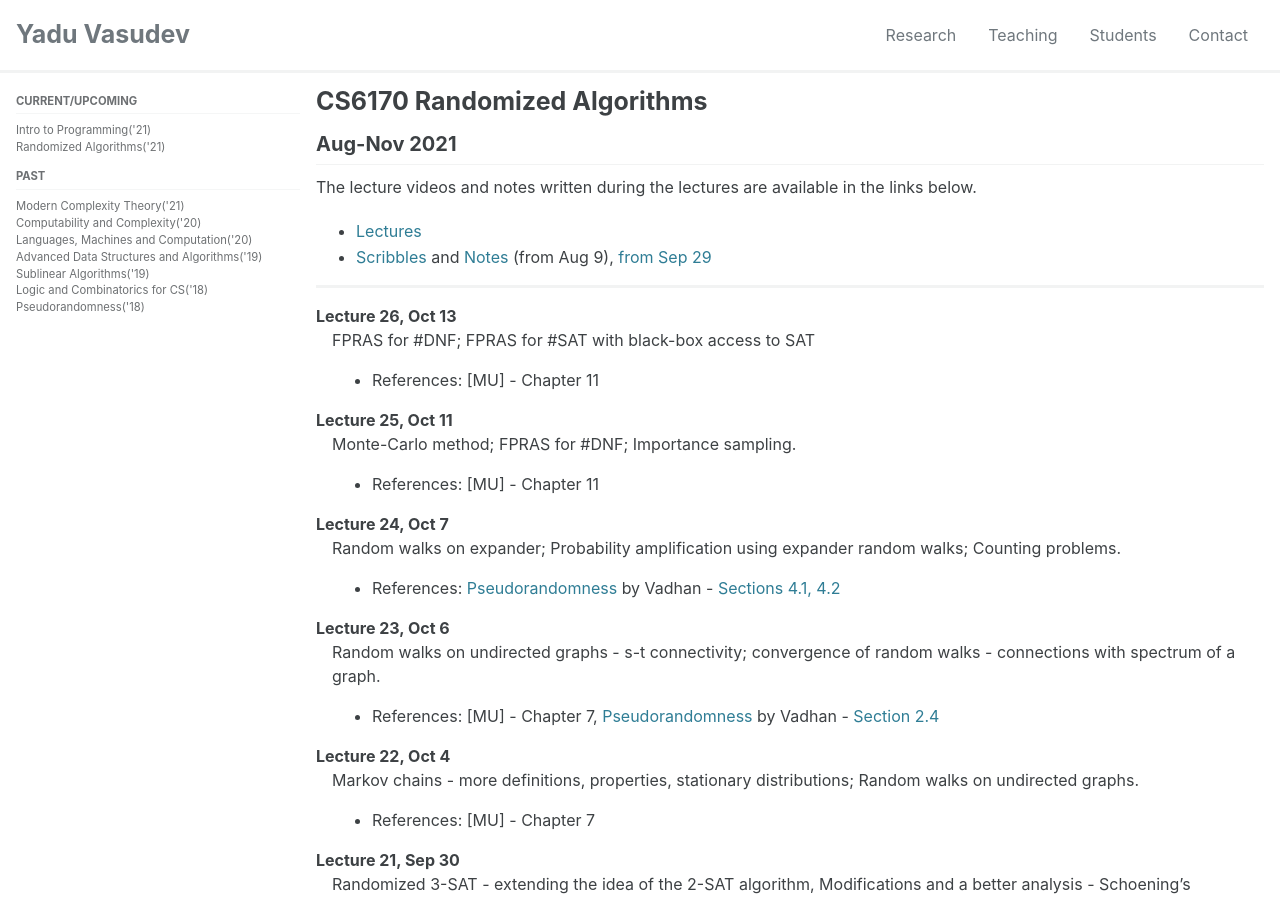
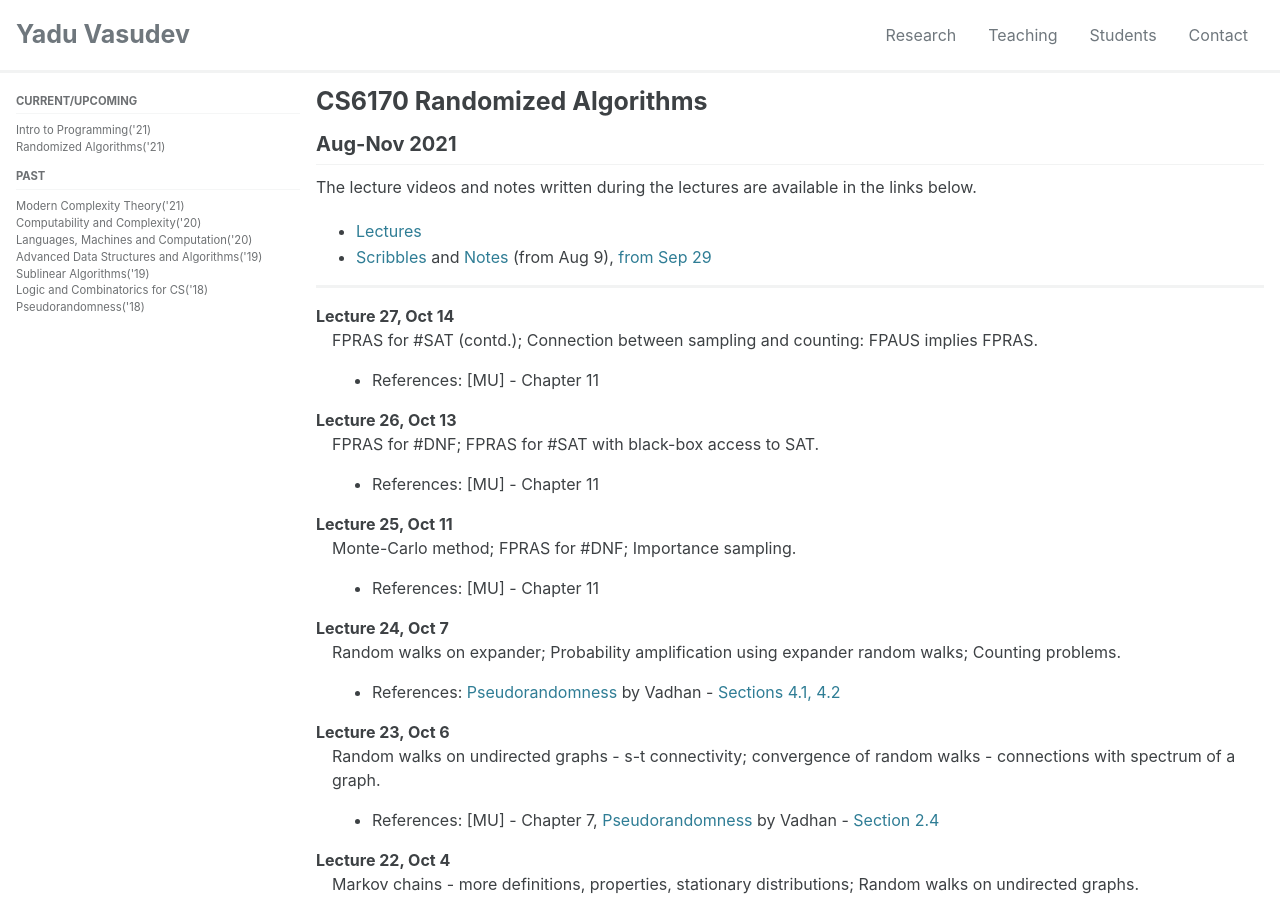
Before and after one commit to yaduvasudev/yaduvasudev.github.io, a Jekyll site: the page built from _pages/6170-21-lectures.md, in a window 1280 px wide and 900 px high. Built offline with Jekyll 4.4.1, drawn with Linux system fonts in a browser that asks for light colours; cached includes are drawn as plain includes; formulas are drawn with MathJax 3.

Commit message:
Update 6170-21-lectures.md
Lec 27 and references

```diff
--- a/_pages/6170-21-lectures.md
+++ b/_pages/6170-21-lectures.md
@@ -14,8 +14,12 @@ The lecture videos and notes written during the lectures are available in the li
 - [Scribbles](https://drive.google.com/drive/folders/1Qe_6Kr5V5LlGuCRcxGxqcOnaoGHpS57X?usp=sharing) and [Notes](https://1drv.ms/u/s!Av99lURRg1j_umQuc2a1uqqanbwr) (from Aug 9), [from Sep 29](https://1drv.ms/p/s!Av99lURRg1j_vAZ-b9A638BQDsaa?e=A6qYeM)
 
 ---
+Lecture 27, Oct 14
+: FPRAS for #SAT (contd.); Connection between sampling and counting: FPAUS implies FPRAS.
+- References: [MU] - Chapter 11
+
 Lecture 26, Oct 13
-: FPRAS for #DNF; FPRAS for #SAT with black-box access to SAT
+: FPRAS for #DNF; FPRAS for #SAT with black-box access to SAT.
 - References: [MU] - Chapter 11
 
 Lecture 25, Oct 11
```
